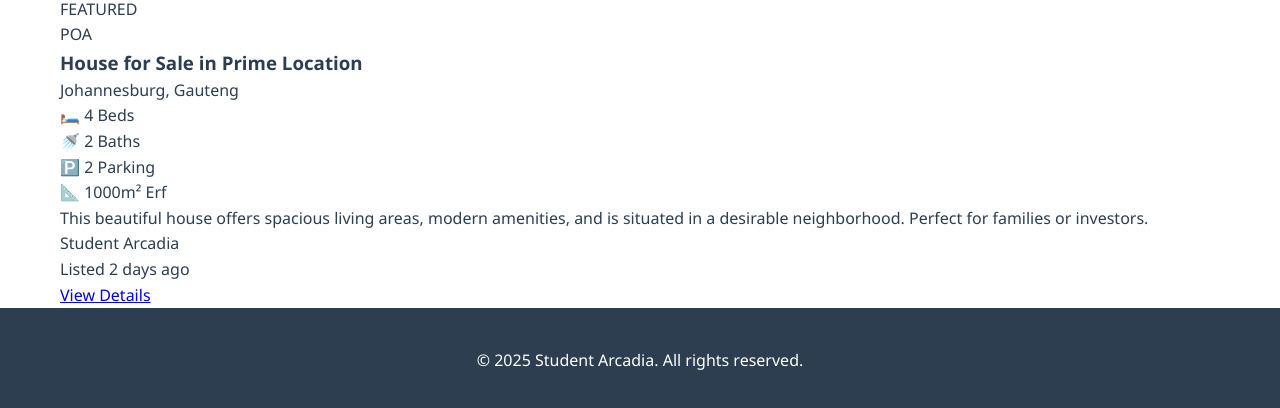
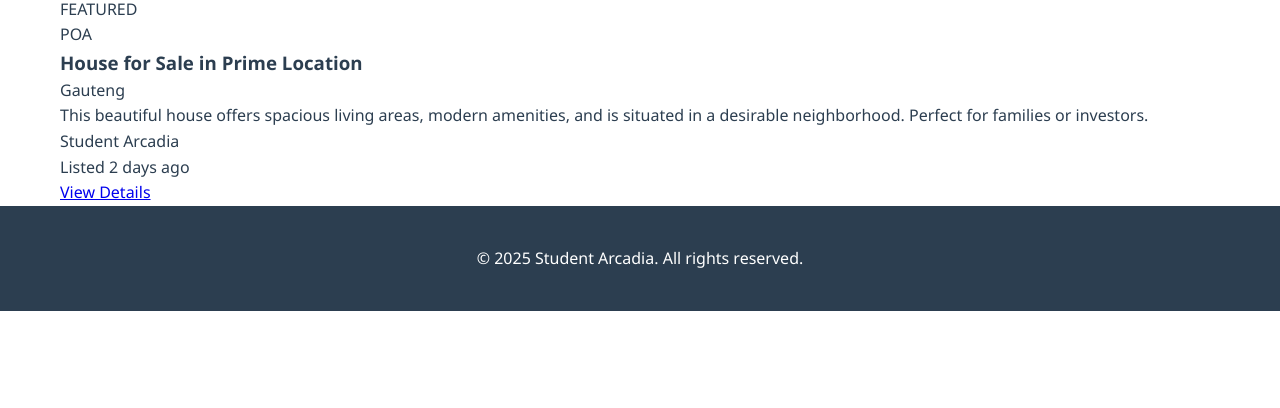
Before and after one commit to Nhlavutelo-tech/Student-Arcadia, a website: page properties-for-sale.html in a window 1280 px wide. Shown: the part 1168-1576 px from the top of the page. After the commit the page ends 1479 px from the top, so only its background shows below. Drawn offline with Linux system fonts and the light colour scheme.

Commit message:
Add files via upload

```diff
--- a/properties-for-sale.html
+++ b/properties-for-sale.html
@@ -83,28 +83,28 @@
                     <div class="property-info">
                         <div class="property-price">POA</div>
                         <h3 class="property-title">House for Sale in Prime Location</h3>
-                        <p class="property-location">Johannesburg, Gauteng</p>
+                        <p class="property-location">Gauteng</p>
 
                         <div class="property-specs">
                             <div class="spec">
-                                <span class="spec-icon">🛏️</span>
-                                <span class="spec-value">4</span>
-                                <span class="spec-label">Beds</span>
+                                <span class="spec-icon"></span>
+                                <span class="spec-value"></span>
+                                <span class="spec-label"></span>
                             </div>
                             <div class="spec">
-                                <span class="spec-icon">🚿</span>
-                                <span class="spec-value">2</span>
-                                <span class="spec-label">Baths</span>
+                                <span class="spec-icon"></span>
+                                <span class="spec-value"></span>
+                                <span class="spec-label"></span>
+                            </div
+                            <div class="spec">
+                                <span class="spec-icon"></span>
+                                <span class="spec-value"></span>
+                                <span class="spec-label"></span>
                             </div>
                             <div class="spec">
-                                <span class="spec-icon">🅿️</span>
-                                <span class="spec-value">2</span>
-                                <span class="spec-label">Parking</span>
-                            </div>
-                            <div class="spec">
-                                <span class="spec-icon">📐</span>
-                                <span class="spec-value">1000m²</span>
-                                <span class="spec-label">Erf</span>
+                                <span class="spec-icon"></span>
+                                <span class="spec-value"></span>
+                                <span class="spec-label"></span>
                             </div>
                         </div>
 
```
